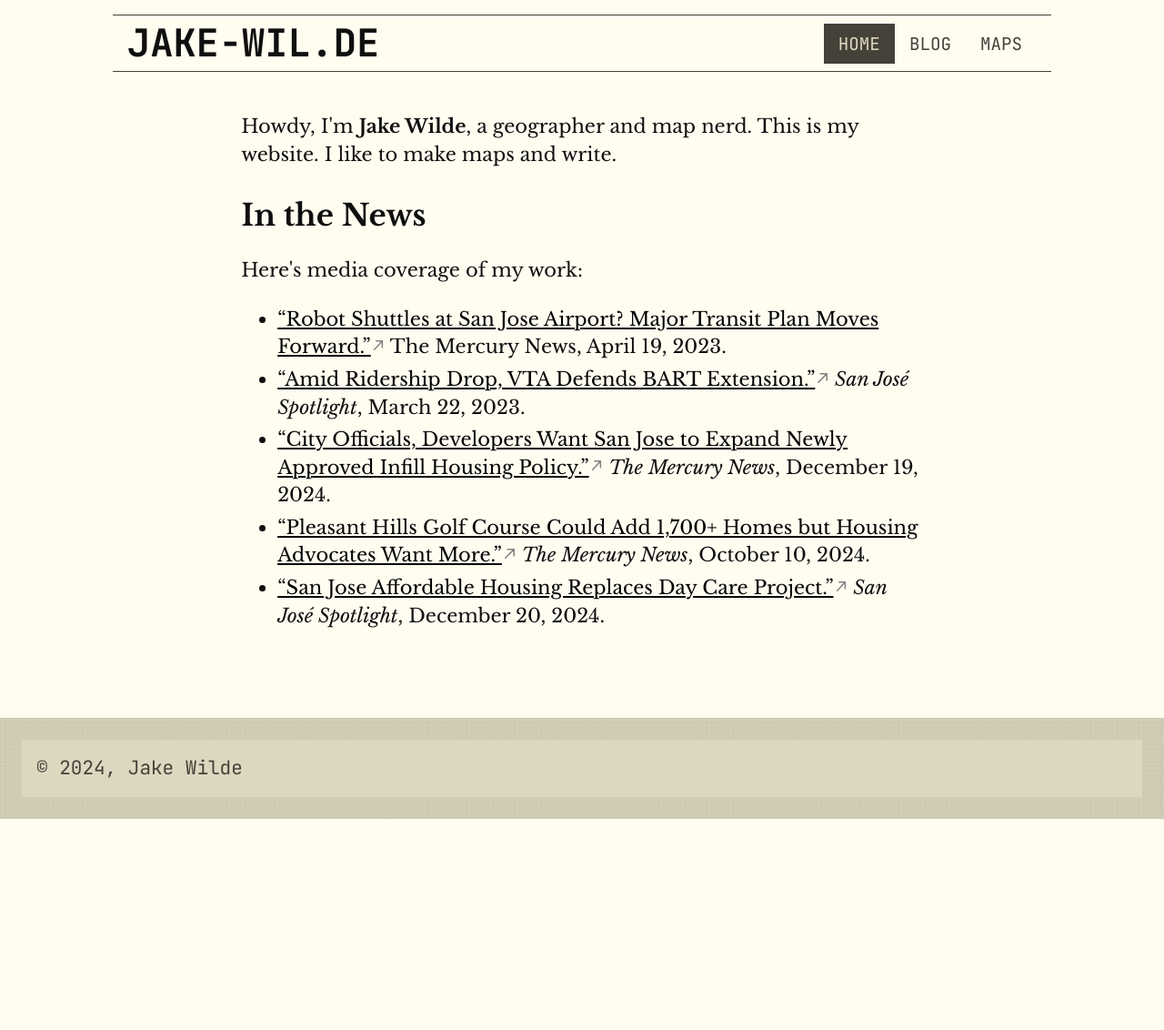
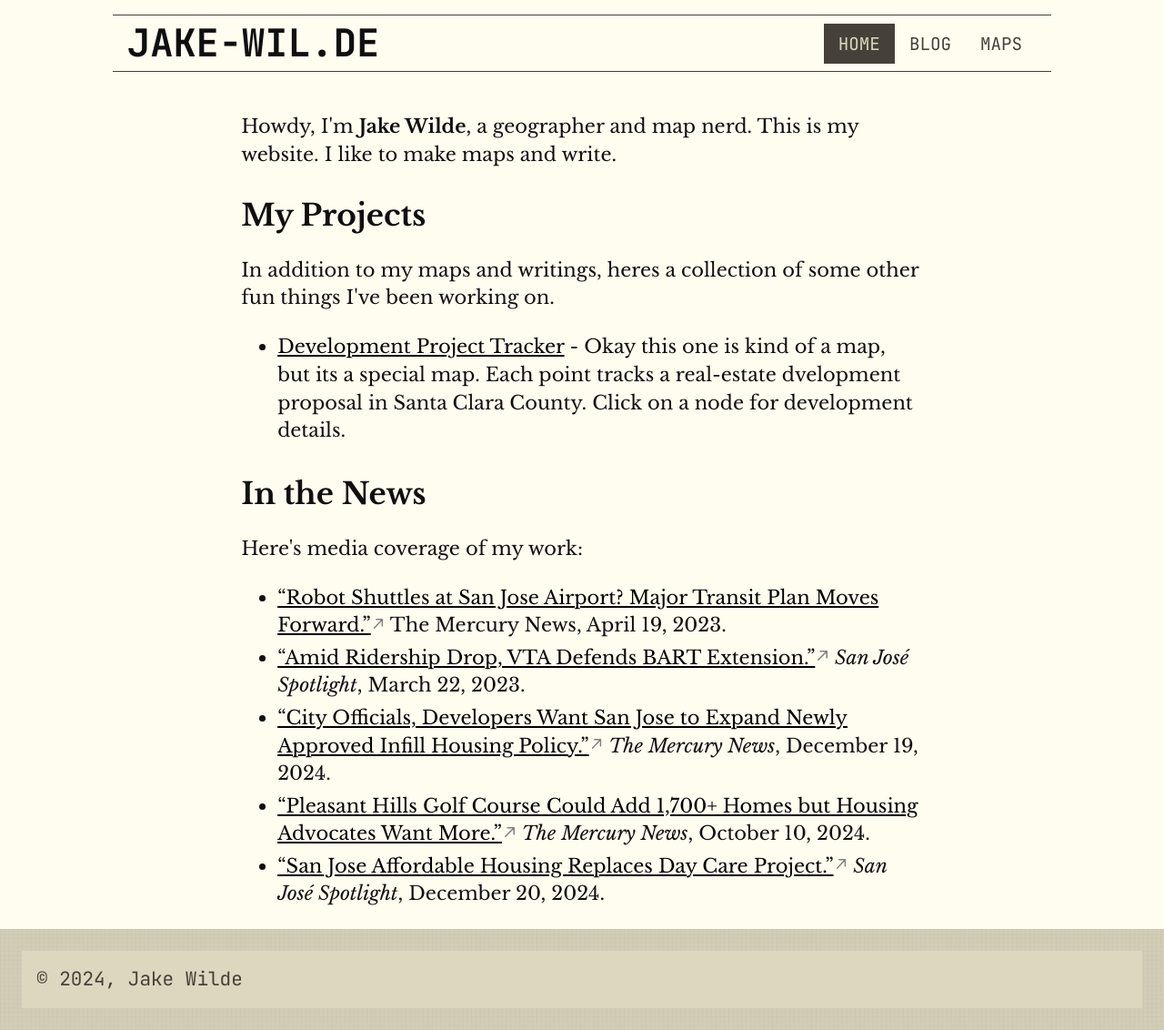
Before and after one commit to awildjake/jake-wil.de, a Jekyll site: the page built from index.html, in a window 1280 px wide. Shown: the whole page at 91% size. Built offline with Jekyll 4.4.1, drawn with Linux system fonts in a browser that asks for light colours; before the commit the page ends 900 px from its top, so only the background shows below that.

Commit message:
added proejcts section back

```diff
--- a/index.html
+++ b/index.html
@@ -8,6 +8,21 @@ title: Home
         <p>
             Howdy, I'm <b>Jake Wilde</b>, a geographer and map nerd. This is my website. I like to make maps and write.
         </p>
+    </section>
+    <section id="prjects">
+        <h2>My Projects</h2>
+        <p>
+            In addition to my maps and writings, heres a collection of some other
+            fun things I've been working on.
+        </p>
+        <ul>
+            <li>
+                <a href="/developments/">Development Project Tracker</a> - Okay this one is kind of a
+                map, but its a special map. Each point tracks a real-estate dvelopment
+                proposal in Santa Clara County. Click on a node for development
+                details.
+            </li>
+        </ul>
     </section>
     <section id="in the news">
         <h2>In the News</h2>
```
